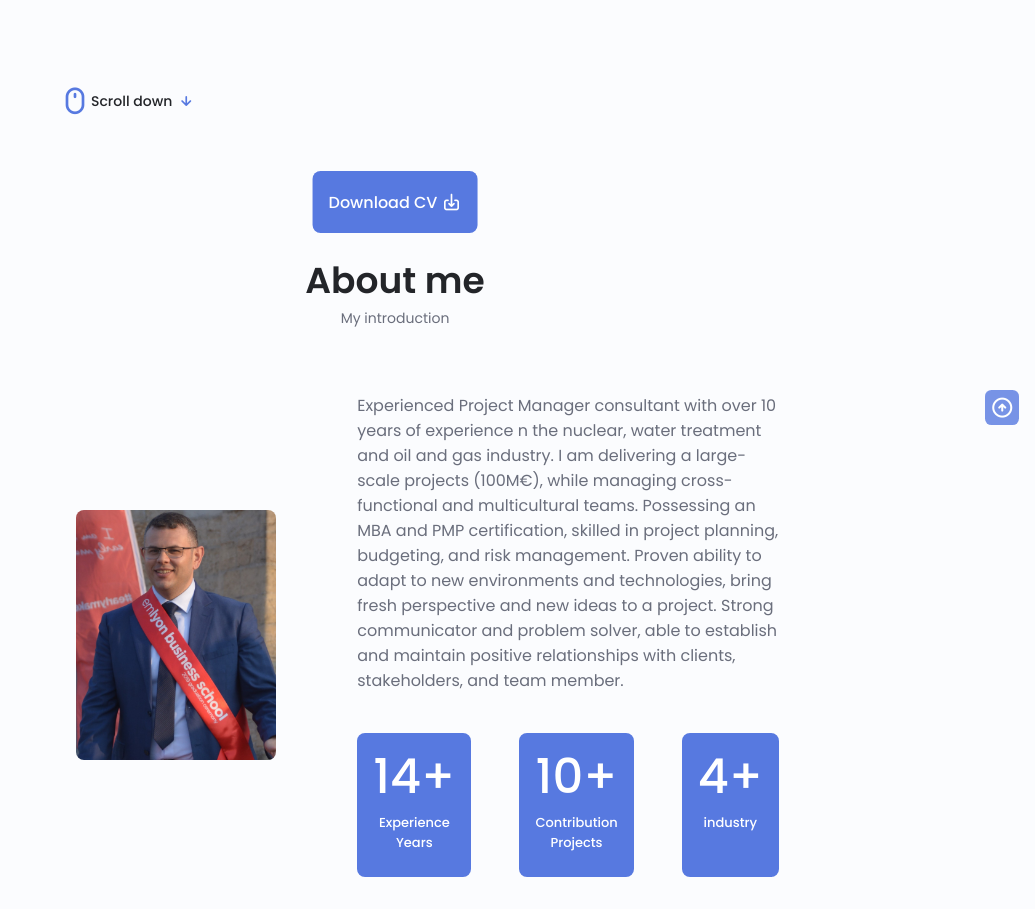
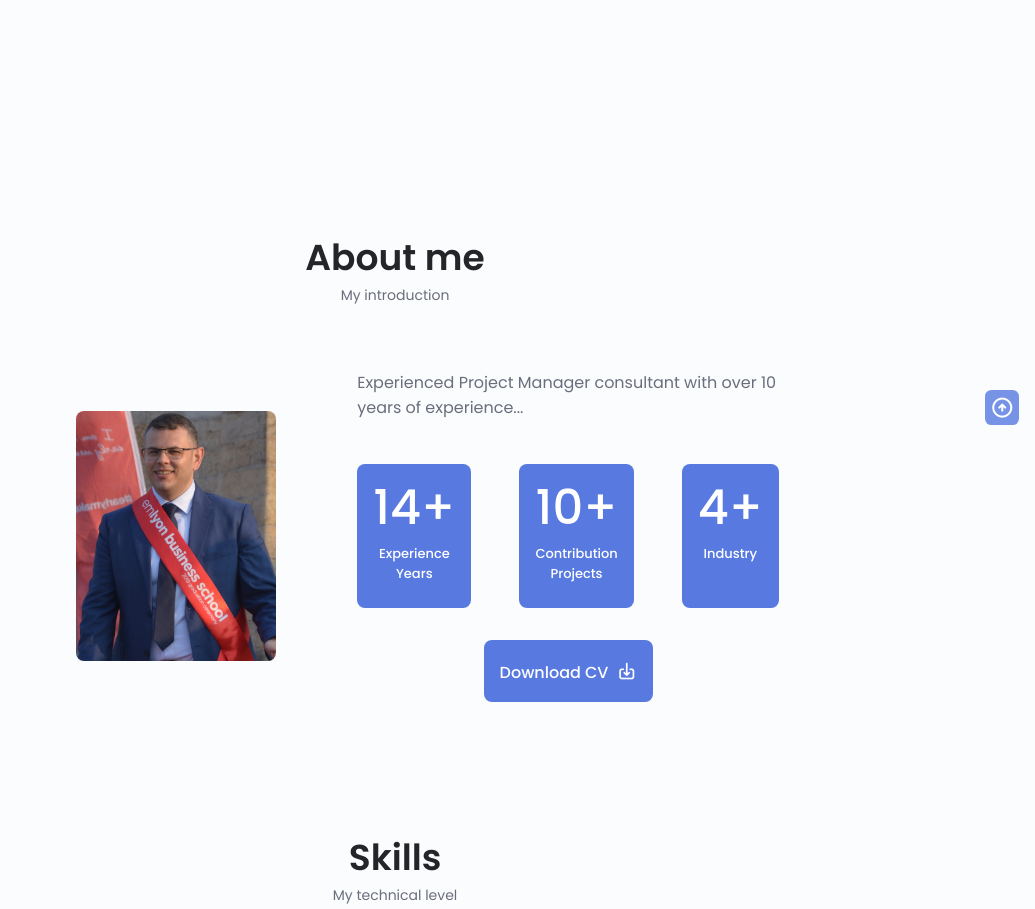
Before and after one commit to AzzAlgo/Portfolio, a plain HTML site: page index.html in a window 1280 px wide. Shown: the part 535-1444 px from the top of the page, without its empty margins (245-1280 px from the left). Drawn offline with nearby package versions, Linux system fonts and the light colour scheme.

Commit message:
First Draft

```diff
--- a/assets/css/styles.css
+++ b/assets/css/styles.css
@@ -453,19 +453,26 @@ transform: translateY(0.25rem);
   transform: translatey(-0.5rem);
 }
 
-
+.about__data {
+  display: flex;
+  flex-direction: column;
+  align-items: center;
+}
 
 
 /* ==================== DOWNLOAD BUTTON ==================== */
 .about__buttons {
   display: flex;
-  position: fixed; /* Make it fixed relative to the viewport */
-  bottom: 2rem; /* Position it just above the bottom of the screen */
-  left: 50%; /* Align it horizontally to the center */
-  transform: translateX(-50%); /* Adjust for exact horizontal centering */
-  z-index: 2; /* Ensure it's on top of other elements */
+  justify-content: center;
+  gap: 1rem;
+  margin-top: 2rem;
+  width: auto; /* Allow it to take the width of its content */
+  align-self: center; /* Center it within the flex container */
 }
 
+.about__buttons a {
+  display: inline-block; /* Ensure the buttons are inline */
+}
 /* The button container with the dropdown */
 .button__content {
   display: none;
--- a/index.html
+++ b/index.html
@@ -121,11 +121,7 @@
                     </div>
 
                     <div class="home__scroll">
-                        <a href="#about" class="home__scroll-button button--flex">
-                            <i class="uil uil-mouse-alt home__scroll-mouse"></i>
-                            <span class="home__scroll-name">Scroll down</span>
-                            <i class="uil uil-arrow-down home__scroll-arrow"></i>
-                        </a>
+                        <a href="#about" class="home__scroll-button button--flex"> </a>
                     </div>
 
 
@@ -145,18 +141,11 @@
                 <div class="about__container container grid">
                     <img src="assets/img/square.jpg" alt="" class="about__img">
                     <div class="about__data">
-                        <p class="about__description">Experienced Project Manager consultant with over 10 years of experience
-                            n the nuclear, water treatment and oil and gas industry. I am delivering a large-scale projects (100M€),
-                            while managing cross-functional and multicultural teams. Possessing an MBA and PMP certification, skilled in
-                            project planning, budgeting, and risk management. Proven ability to adapt to new environments and technologies,
-                            bring fresh perspective and new ideas to a project. Strong communicator and problem solver, able to establish and maintain
-                            positive relationships with clients, stakeholders, and team member.</p>
-
+                        <p class="about__description">Experienced Project Manager consultant with over 10 years of experience...</p>
                         <div class="about__infos">
                             <div class="about__info">
                                 <span class="about__info-title">14+</span>
                                 <span class="about__info-name">Experience <br> Years</span>
-
                             </div>
                             <div class="about__info">
                                 <span class="about__info-title">10+</span>
@@ -164,21 +153,18 @@
                             </div>
                             <div class="about__info">
                                 <span class="about__info-title">4+ </span>
-                                <span class="about__info-name">industry</span>
-                            </div>
-
+                                <span class="about__info-name">Industry</span>
                             </div>
                         </div>
-
-
-            </div>
+                        <!-- Move the download buttons here -->
                         <div class="about__buttons">
                             <a download="" href="assets/pdf/20230201_E_1P_Hannouf.pdf" class="button button--flex">Download CV
                                 <i class="uil uil-download-alt button__icon"></i>
                             </a>
-                <div  class="button__content">
+                            <div class="button__content">
                                 <a download="" href="assets/pdf/20210905_F_1P_Hannouf.pdf" class="button__list">French</a>
                                 <a download="" href="assets/pdf/20230201_E_1P_Hannouf.pdf" class="button__list">English</a>
+                            </div>
                         </div>
                     </div>
 
@@ -491,7 +477,17 @@
                                 <img src="assets/img/hpc-003-530x428-c-center.jpg" alt="" class="project__img">
                                 <div class="project__data">
                                     <h3 class="project__title">Project Manager</h3>
-                                    <p class="project__description">Bla bala bala al ada fa a fafa afa faaf afaf af afa faf afa</p>
+                                    <p class="project__description">Experienced Project Manager consultant with over 10 years of experience
+                                        n the nuclear, water treatment and oil and gas industry. I am delivering a large-scale projects (100M€),
+                                        while managing cross-functional and multicultural teams. Possessing an MBA and PMP certification, skilled in
+                                        project planning, budgeting, and risk management. Proven ability to adapt to new environments and technologies,
+                                        bring fresh perspective and new ideas to a project. Strong communicator and problem solver, able to establish and maintain
+                                        positive relationships with clients, stakeholders, and team memberExperienced Project Manager consultant with over 10 years of experience
+                                        n the nuclear, water treatment and oil and gas industry. I am delivering a large-scale projects (100M€),
+                                        while managing cross-functional and multicultural teams. Possessing an MBA and PMP certification, skilled in
+                                        project planning, budgeting, and risk management. Proven ability to adapt to new environments and technologies,
+                                        bring fresh perspective and new ideas to a project. Strong communicator and problem solver, able to establish and maintain
+                                        positive relationships with clients, stakeholders, and team member</p>
                                 </div>
                             </div>
 
```
Lines whose indentation alone changed are shown as unchanged.
